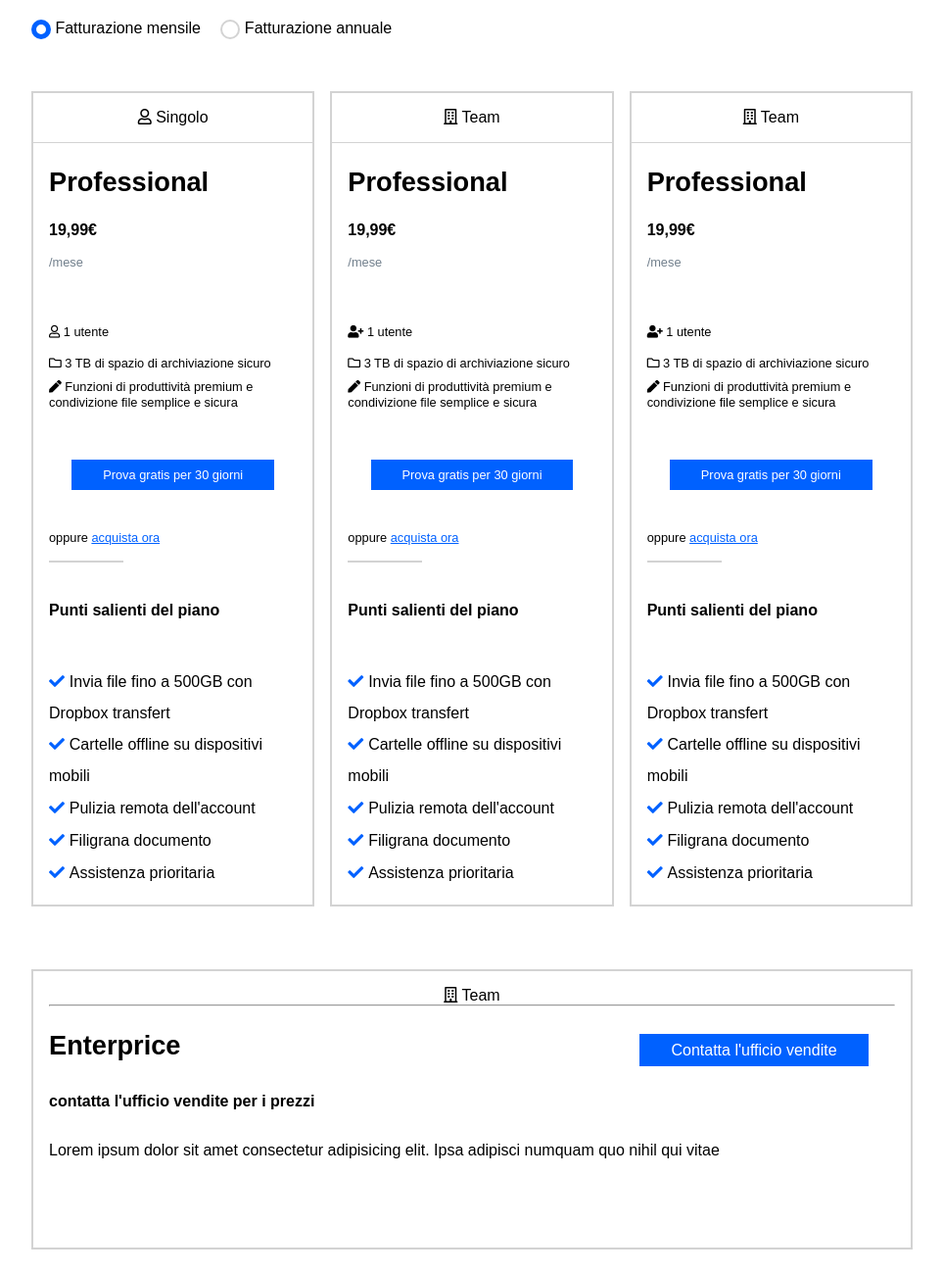
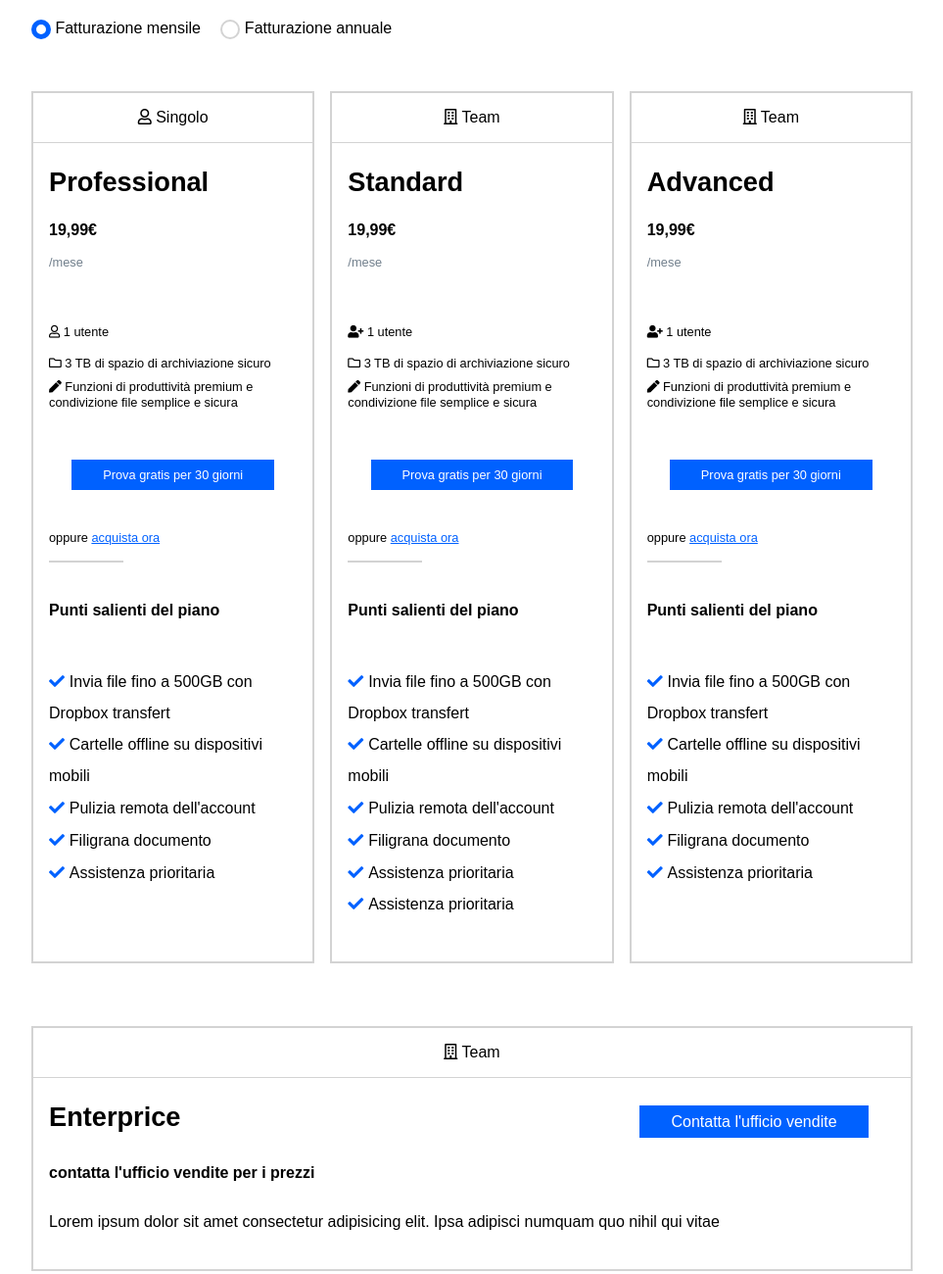
Before and after one commit to mikicola/htmlcss-dropbox, a plain HTML site: page bonus/index.html in a window 1280 px wide. Shown: the part 965-2265 px from the top of the page at 98% size, without its empty margins (158-1121 px from the left). Drawn offline with Linux system fonts and the light colour scheme.

Commit message:
aggiustamenti vari

```diff
--- a/bonus/css/style.css
+++ b/bonus/css/style.css
@@ -276,11 +276,12 @@ header .content .bottom-header .fas, .fa-arrow-down{
     padding: 1rem;
     /* position: absolute; */
     /* background-color: lightgreen; */
-    /* height: 300px; */
+    height: 890px;
 }
 
 .column-contenitor .solid{
     border: 2px solid lightgrey;
+
 
 }
 
@@ -288,6 +289,17 @@ header .content .bottom-header .fas, .fa-arrow-down{
     background-color: lightgray;
     height: 1px;
     width: 289px;
+    position: relative;
+    left: -18px;
+    margin: auto;
+    margin-top: 1rem;
+    border-style: none;
+}
+
+.contenitor-900 .hr-undercolumns {
+    background-color: lightgray;
+    height: 1px;
+    width: 900px;
     position: relative;
     left: -18px;
     margin: auto;
@@ -407,6 +419,7 @@ footer .hr-footer{
     padding: 1rem;
     border: 2px solid lightgrey;
     position: relative;
+    height: 250px;
 }
 
 .under-columns .contact{
--- a/bonus/index.html
+++ b/bonus/index.html
@@ -114,7 +114,7 @@
                 <div class="column center solid">
                     <span class="title"><i class="far fa-building"></i> Team</span>
                     <hr class="hr-columns">
-                    <h3 class="pt-15">Professional</h3>
+                    <h3 class="pt-15">Standard</h3>
                     <span class="price pt-15">19,99€</span>
                     <span class="mounth">/mese</span>
 
@@ -139,6 +139,7 @@
                         <li><i class="fas fa-check blue-color"></i>Pulizia remota dell'account</li>
                         <li><i class="fas fa-check blue-color"></i>Filigrana documento</li>
                         <li><i class="fas fa-check blue-color"></i>Assistenza prioritaria</li>
+                        <li><i class="fas fa-check blue-color"></i>Assistenza prioritaria</li>
                     </ul>
                 </div>
 
@@ -148,7 +149,7 @@
                 <div class="column right solid">
                     <span class="title"><i class="far fa-building"></i> Team</span>
                     <hr class="hr-columns">
-                    <h3 class="pt-15">Professional</h3>
+                    <h3 class="pt-15">Advanced</h3>
                     <span class="price pt-15">19,99€</span>
                     <span class="mounth">/mese</span>
 
@@ -180,7 +181,7 @@
             <!-- riquadro sotto le tre colonne -->
             <div class="under-columns clearfix">
                 <span class="title"><i class="far fa-building"></i> Team</span>
-                <hr>
+                <hr class="hr-undercolumns">
                 <h3 class="pt-15">Enterprice</h3>
                 <span class="contact bold">contatta l'ufficio vendite per i prezzi</span>
                 <span class="contact">Lorem ipsum dolor sit amet consectetur adipisicing elit. Ipsa adipisci numquam quo
```
